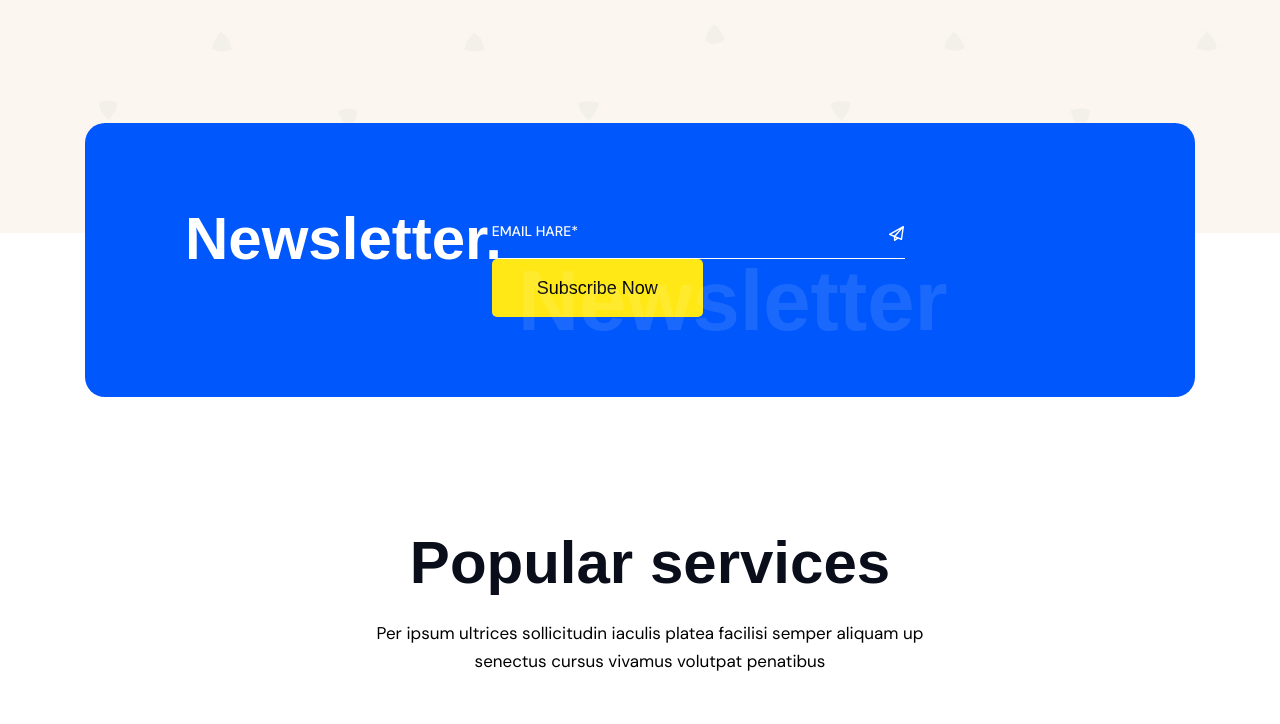
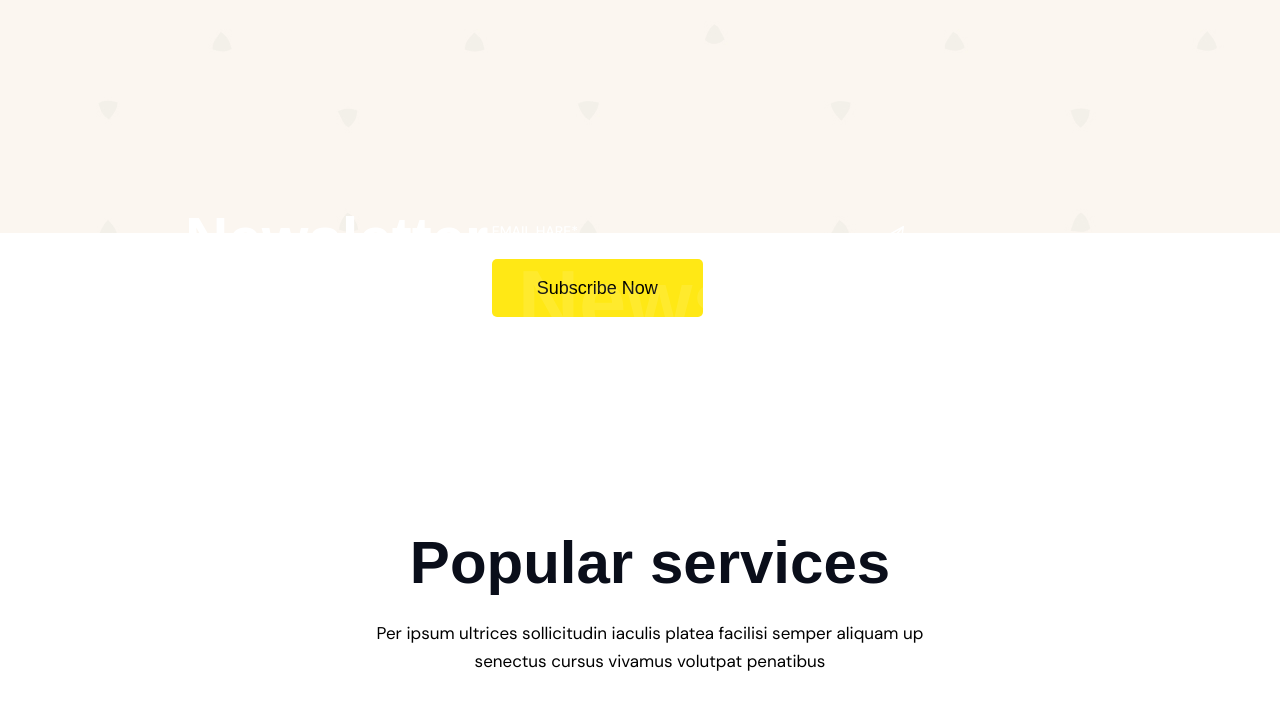
Before and after one commit to sinthia169/endox-html, a plain HTML site: page index.html in a window 1280 px wide. Shown: the part 2365-3089 px from the top of the page. Drawn offline with Linux system fonts and the light colour scheme; a web font is replaced by a local one.

Commit message:
bg color change

```diff
--- a/index.html
+++ b/index.html
@@ -160,7 +160,7 @@
         <!--newsletter area start-->
         <section class="tp-newsletter-area tp-newsletter-margin p-relative z-index-11">
             <div class="container">
-                <div class="tp-newsletter-bg tp-blue-bg">
+                <div class="tp-newsletter-bg">
                     <div class="row">
                         <div class="col-xl-4">
                             <div class="tp-section-title-wrapper">
```
